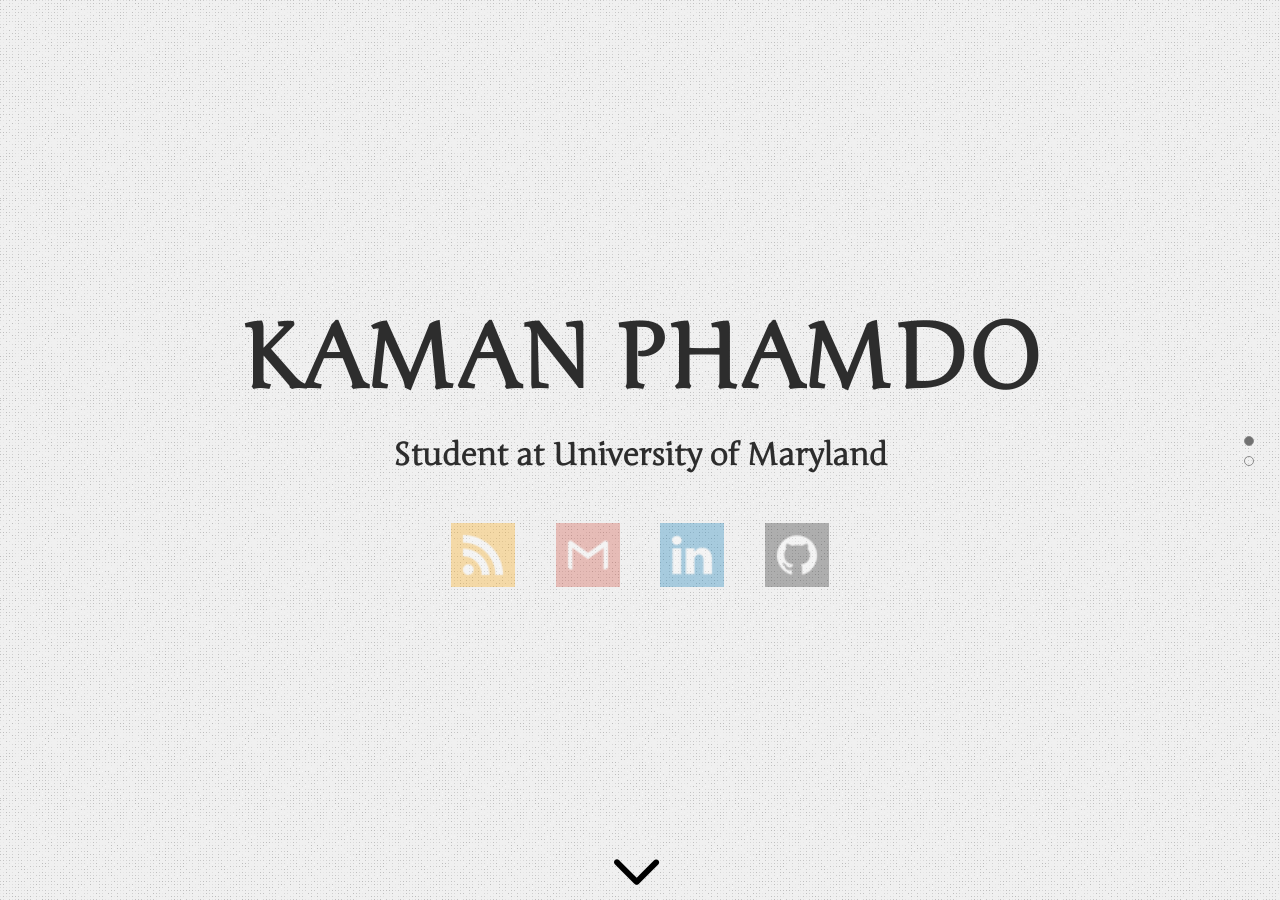
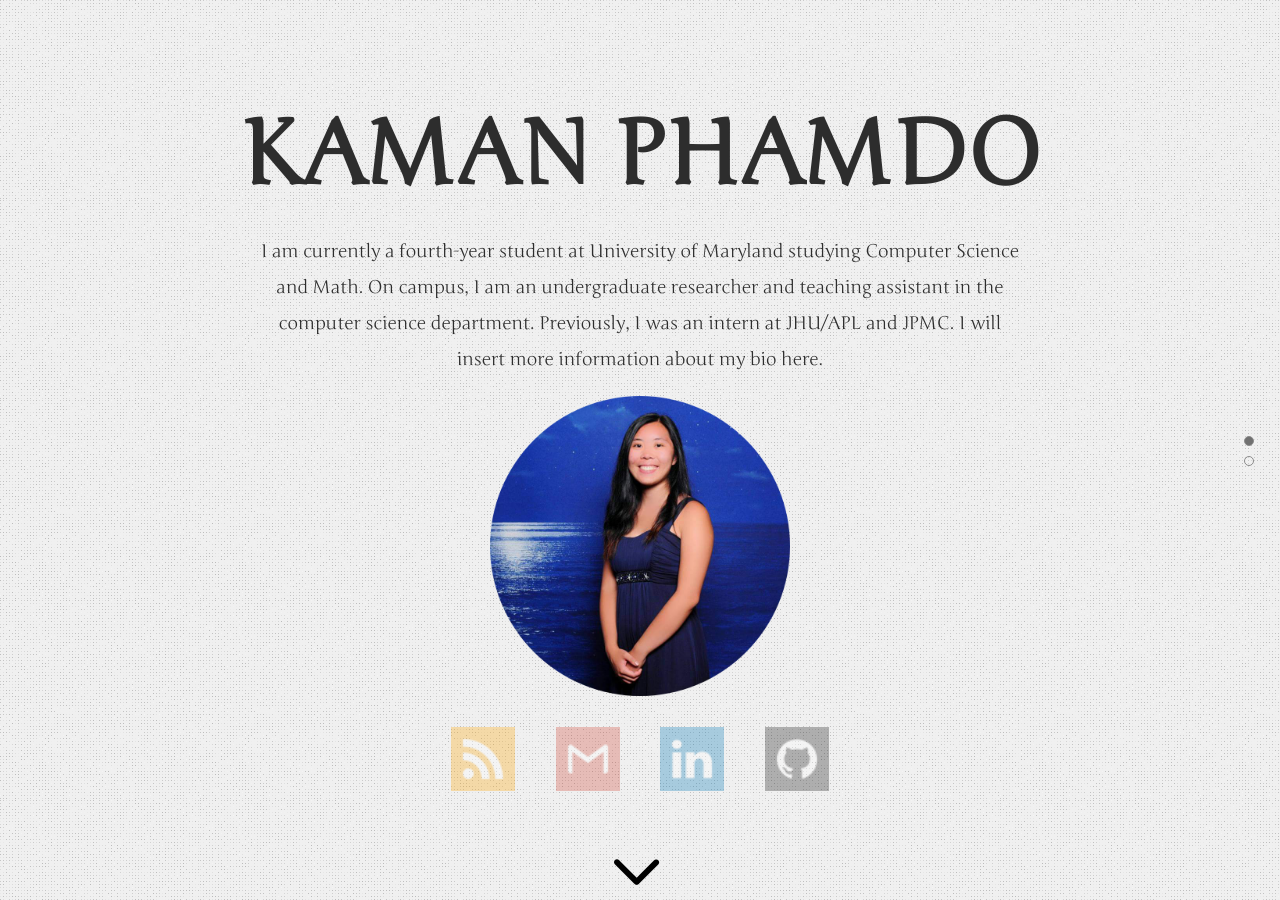
Before and after one commit to phamdo/phamdo.github.io, a Jekyll site: the page built from index.html, in a window 1280 px wide. Built offline with Jekyll 4.4.1, drawn with Linux system fonts in a browser that asks for light colours; nearby versions of some CDN libraries; comment, search, counter and statistics services are not loaded.

Commit message:
updated homepage

```diff
--- a/_config.yml
+++ b/_config.yml
@@ -25,7 +25,7 @@ url: "https://phamdo.github.io" # the base hostname & protocol for your site, e.
 baseurl: "" # the subpath of your site, e.g. /blog
 title: Kaman Phamdo
 description: "Student at University of Maryland"
-keywords: 'jekyll,theme,gem-based,blog'
+keywords: 'kaman, phamdo, university of maryland, software engineer, computer science, math'
 author:
   name: Kaman Phamdo
   job_title: Software Engineer
@@ -33,7 +33,7 @@ author:
   email: kaman@phamdo.com
   social_links:
     - name: linkedin
-      url: https://linkedin.com/kphamdo
+      url: https://linkedin.com/in/kphamdo
     - name: github
       url: https://github.com/phamdo
     - name: instagram
@@ -48,14 +48,15 @@ author:
       url:
 home:
   section1: <h1>Kaman Phamdo</h1>
-  section2: <h3>Student at University of Maryland </h3>
-  section3: <div class="social-links">
-              <a class="ico-rss btn" href="https://github.com/" title="Blog"></a>
-              <a class="ico-gmail btn" href="https://github.com/phamdo" title="Email"></a>
+  section2:
+      <p>I am currently a fourth-year student at University of Maryland studying Computer Science and Math. On campus, I am an undergraduate researcher and teaching assistant in the computer science department. Previously, I was an intern at JHU/APL and JPMC. I will insert more information about my bio here.</p>
+  section3: <img src = "assets/images/profile-pic.png" width="300" height="300">
+  section4: <div class="social-links">
+      <a class="ico-rss btn" href="https://phamdo.github.io/blog" rel="me" target="_blank" title="Blog"></a>
+              <a class="ico-gmail btn" href="mailto:kaman@phamdo.com" title="Email"></a>
               <a class="ico-linkedin btn" href="https://linkedin.com/in/kphamdo" title="LinkedIn"></a>
               <a class="ico-github btn" href="https://github.com/phamdo" title="GitHub"></a>
             </div>
-  #section4: <h1> Hwllo Rhwww </h1>
 blog:
   cc_license: http://creativecommons.org/licenses/by-sa/4.0/ # A link to CC License of your choice.
   cc_license_image: /assets/images/theme/cc-by-sa.png # An image of your CC License.
--- a/_layouts/home.html
+++ b/_layouts/home.html
@@ -10,6 +10,7 @@
 <head>
     {% include common/meta.html %}
     <link href='{{ site.baseurl }}/assets/stylesheets/home.css' rel="stylesheet" type="text/css">
+    <link href='{{ site.baseurl }}/assets/stylesheets/extra.css' rel="stylesheet" type="text/css">
     {% include common/libraries.html %}
 </head>
 
@@ -27,6 +28,8 @@
             {% if site.home.section1 %}{{ site.home.section1 }}{% endif %}
             {% if site.home.section2 %}{{ site.home.section2 }}{% endif %}
             {% if site.home.section3 %}{{ site.home.section3 }}{% endif %}
+            {% if site.home.section4 %}{{ site.home.section4 }}{% endif %}
+            {% if site.home.section5 %}{{ site.home.section5 }}{% endif %}
         </div>
         <a class="btn-continue animated bounce" title="{{ site.data.i18n[site.lang].more }}" href="#social"></a>
     </div>
--- /dev/null
+++ b/assets/stylesheets/extra.css
@@ -0,0 +1,5 @@
+p {
+    margin-left: auto;
+    margin-right: auto;
+    width: 60%;
+}
```
Also changed, not shown: assets/images/profile-pic.png (added), assets/images/profile-pic1.png (added), 12 other files.
